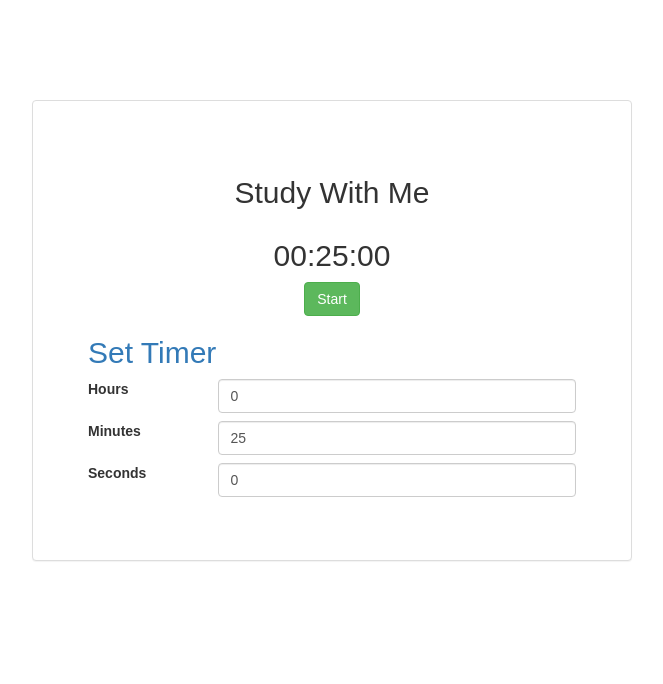
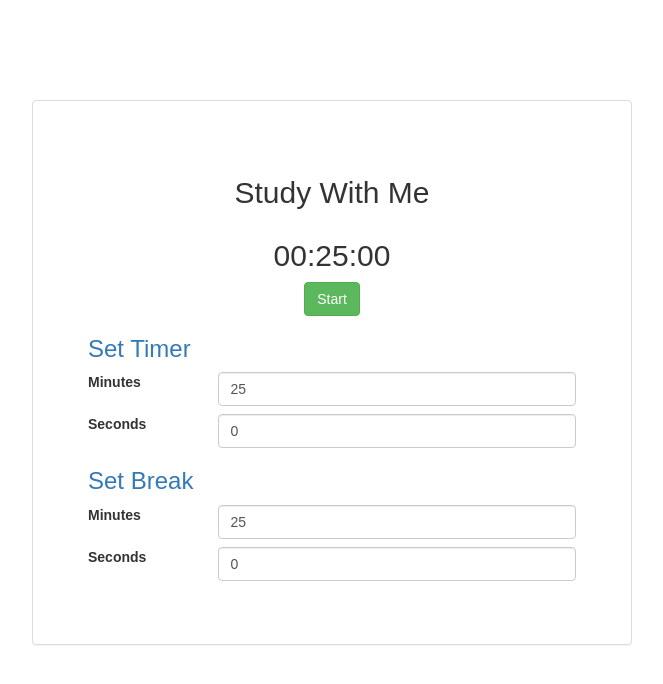
Before and after one commit to jonnyk20/swm-old, a React (Create React App) app: page / in a window 1280 px wide. Shown: the top 684 px of the page, without its empty margins (308-971 px from the left). Built offline with nearby package versions, Linux system fonts and the light colour scheme.

Commit message:
changed baseTime to studyTime

```diff
--- a/src/Timer/components/Timer.jsx
+++ b/src/Timer/components/Timer.jsx
@@ -12,20 +12,20 @@ class Timer extends Component {
 
     this.state = {
       currentTime: moment.duration(25, 'minutes'),
-      baseTime: moment.duration(25, 'minutes'),
+      studyTime: moment.duration(25, 'minutes'),
       timerState: timerStates.NOT_SET,
       timer: null,
     };
-    this.setBaseTime = this.setBaseTime.bind(this);
+    this.setStudyTime = this.setStudyTime.bind(this);
     this.startTimer = this.startTimer.bind(this);
     this.reduceTimer = this.reduceTimer.bind(this);
     this.stopTimer = this.stopTimer.bind(this);
   }
 
-  setBaseTime(newBaseTime){
+  setStudyTime(newStudyTime){
     this.setState({
-      baseTime: newBaseTime,
-      currentTime: newBaseTime,
+      studyTime: newStudyTime,
+      currentTime: newStudyTime,
     });
   }
 
@@ -60,7 +60,7 @@ class Timer extends Component {
     this.setState({
       timerState: timerStates.NOT_SET,
       timer: null,
-      currentTime: moment.duration(this.state.baseTime)
+      currentTime: moment.duration(this.state.studyTime)
     });
   }
 
@@ -93,8 +93,8 @@ class Timer extends Component {
           (this.state.timerState !== timerStates.RUNNING)
           &&
           (<TimerConfig
-              baseTime={this.state.baseTime}
-              setBaseTime={this.setBaseTime}
+              studyTime={this.state.studyTime}
+              setStudyTime={this.setStudyTime}
             />)
         }
       </div>
--- a/src/TimerConfig/components/TimerConfig.jsx
+++ b/src/TimerConfig/components/TimerConfig.jsx
@@ -8,35 +8,53 @@ class TimerConfig extends Component {
     this.handleChange = this.handleChange.bind(this);
   }
   handleChange(ev){
-    const newBaseTime = this.props.baseTime;
-    if (ev.target.id === 'hours') newBaseTime.subtract(newBaseTime.get('hours'), 'hours').add(parseInt(ev.target.value, 10), 'hours');
-    if (ev.target.id === 'minutes') newBaseTime.subtract(newBaseTime.get('minutes'), 'minutes').add(parseInt(ev.target.value, 10), 'minutes');
-    if (ev.target.id === 'seconds') newBaseTime.subtract(newBaseTime.get('seconds'), 'seconds').add(parseInt(ev.target.value, 10), 'seconds');
-
-    this.props.setBaseTime(newBaseTime);
+    const newStudyTime = this.props.studyTime;
+    if (ev.target.id === 'study-minutes') newStudyTime.subtract(newStudyTime.get('minutes'), 'minutes').add(parseInt(ev.target.value, 10), 'minutes');
+    if (ev.target.id === 'study-seconds') newStudyTime.subtract(newStudyTime.get('seconds'), 'seconds').add(parseInt(ev.target.value, 10), 'seconds');
+    this.props.setStudyTime(newStudyTime);
   }
 
   render() {
     return (
       <div className='row'>
-        <h2 className='text-primary'>Set Timer</h2>
+
+        <h3 className='text-primary'>Set Timer</h3>
 
         <div className='row control-row'>
           <div className='form-group'>
             <div className='col-sm-3'>
-              <label htmlFor='hours'>Hours</label>
+              <label htmlFor='minutes'>Minutes</label>
             </div>
             <div className='col-sm-9'>
               <input
-              id='hours'
-              className='form-control'
-              type='number'
-              defaultValue={this.props.baseTime.get('hours')}
-              onChange={this.handleChange}
+                id='study-minutes'
+                className='form-control'
+                type='number'
+                defaultValue={this.props.studyTime.get('minutes')}
+                onChange={this.handleChange}
               />
             </div>
           </div>
         </div>
+
+        <div className='row control-row'>
+          <div className='form-group'>
+            <div className='col-sm-3'>
+              <label htmlFor='seconds'>Seconds</label>
+            </div>
+            <div className='col-sm-9'>
+              <input
+                id='study-seconds'
+                className='form-control'
+                type='number'
+                defaultValue={this.props.studyTime.get('seconds')}
+                onChange={this.handleChange}
+              />
+            </div>
+          </div>
+        </div>
+
+        <h3 className='text-primary'>Set Break</h3>
 
         <div className='row control-row'>
           <div className='form-group'>
@@ -48,7 +66,7 @@ class TimerConfig extends Component {
                 id='minutes'
                 className='form-control'
                 type='number'
-                defaultValue={this.props.baseTime.get('minutes')}
+                defaultValue={this.props.studyTime.get('minutes')}
                 onChange={this.handleChange}
               />
             </div>
@@ -65,7 +83,7 @@ class TimerConfig extends Component {
                 id='seconds'
                 className='form-control'
                 type='number'
-                defaultValue={this.props.baseTime.get('seconds')}
+                defaultValue={this.props.studyTime.get('seconds')}
                 onChange={this.handleChange}
               />
             </div>
--- a/src/timerStates.js
+++ b/src/timerStates.js
@@ -1,3 +1,4 @@
 export const NOT_SET = 0;
 export const RUNNING = 1;
 export const COMPLETE = 2;
+export const BREAK = 3;
```
